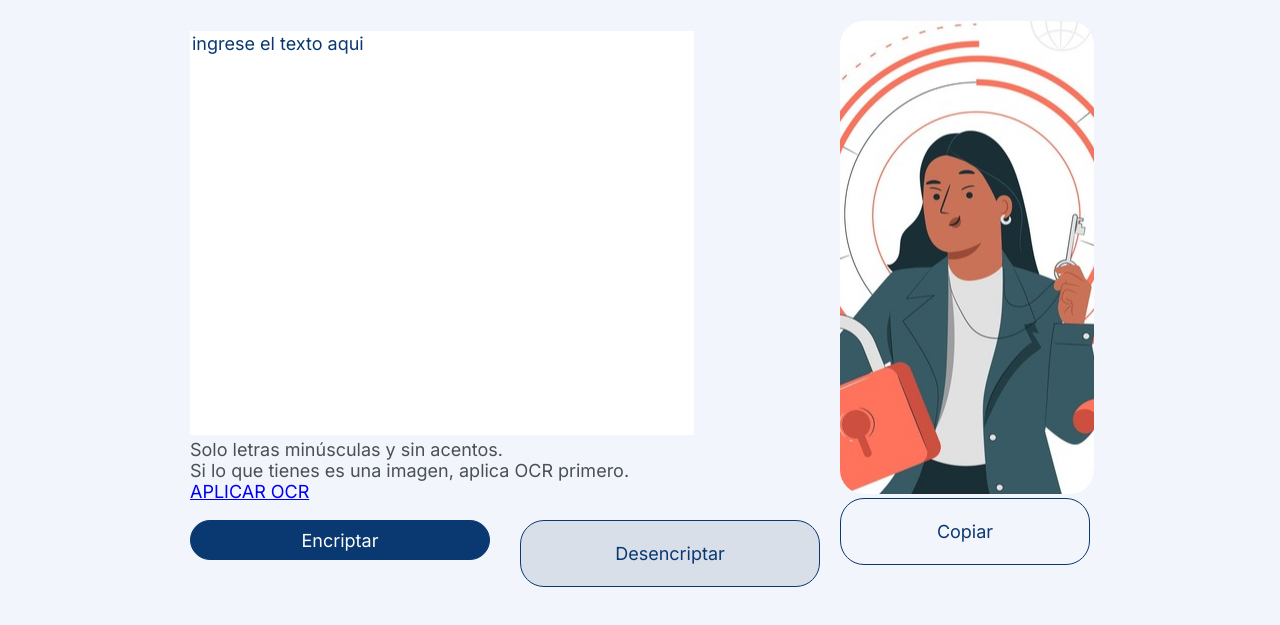
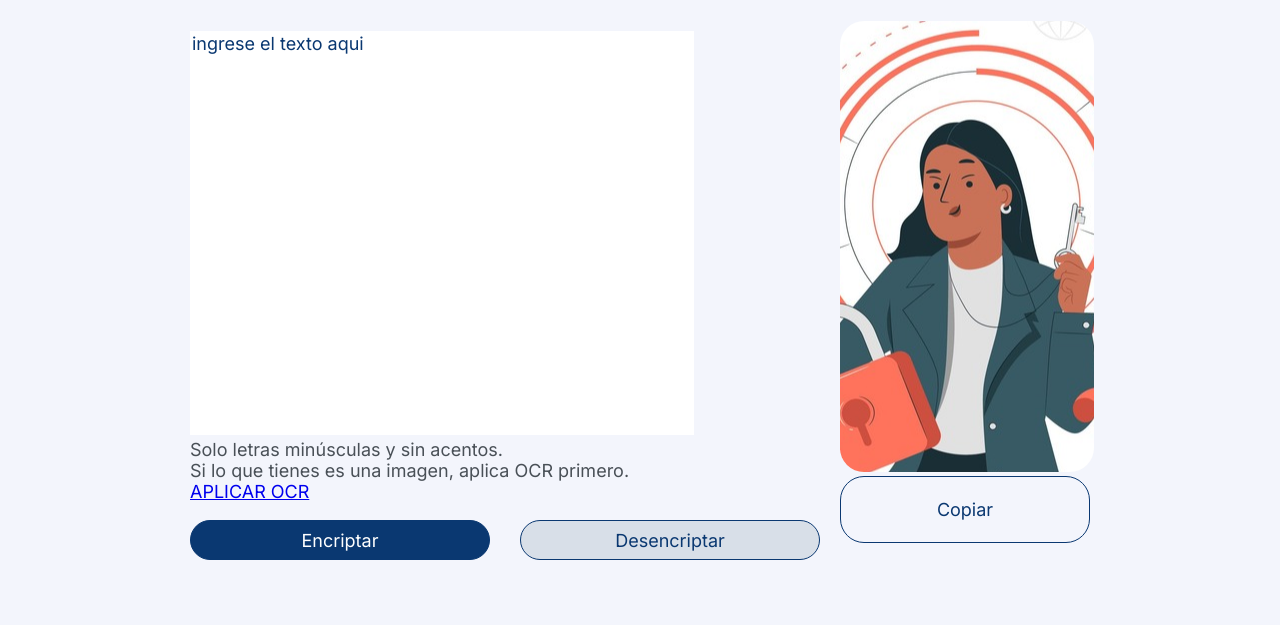
Before and after one commit to srestre84/encriptadorsrpo, a plain HTML site: page index.html in a window 1280 px wide. Shown: the part 59-684 px from the top of the page. Drawn offline with Linux system fonts and the light colour scheme; a script that the page names is missing.

Commit message:
Update style.css

```diff
--- a/style.css
+++ b/style.css
@@ -91,7 +91,7 @@
     border-radius: 24px;
     color: #0a3871;
     cursor: pointer;
-    height: 67px;
+    height: 40px;
     margin-left: 30px;
     width: 300px;
   }
```
